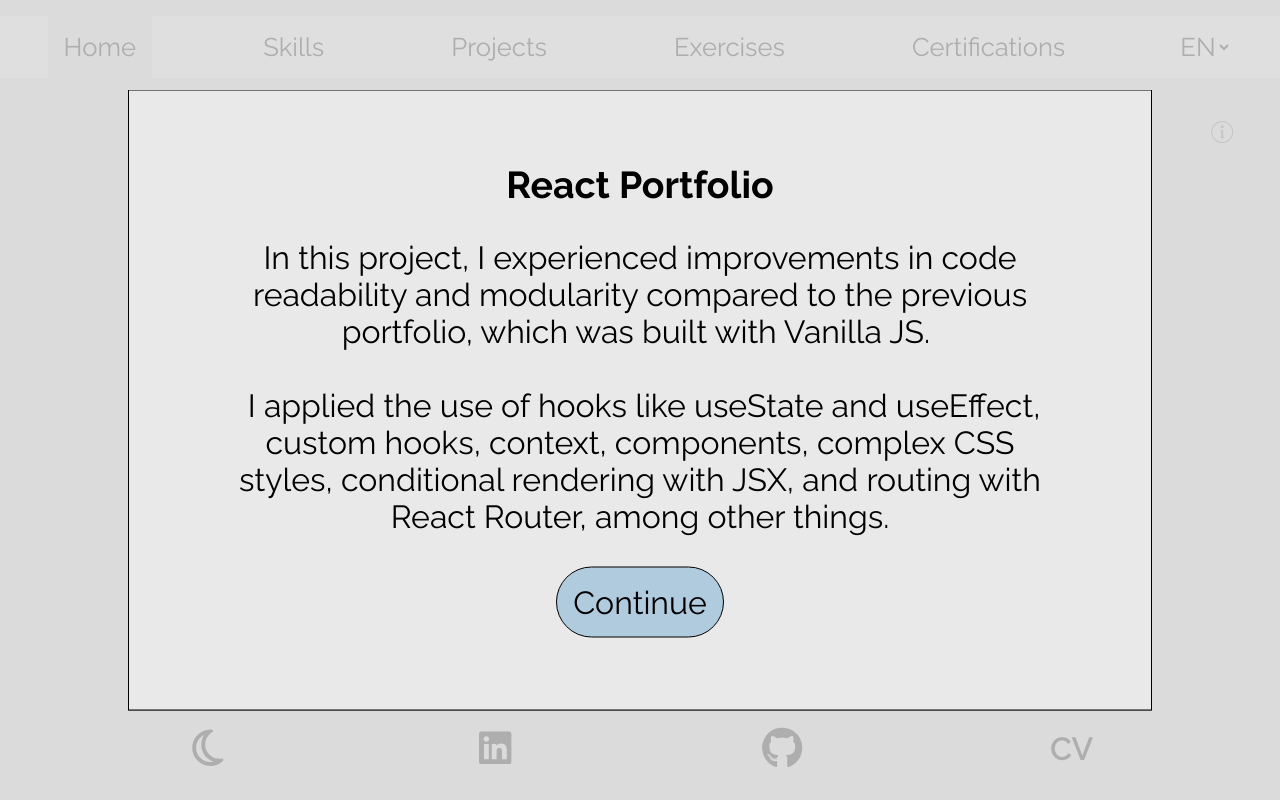
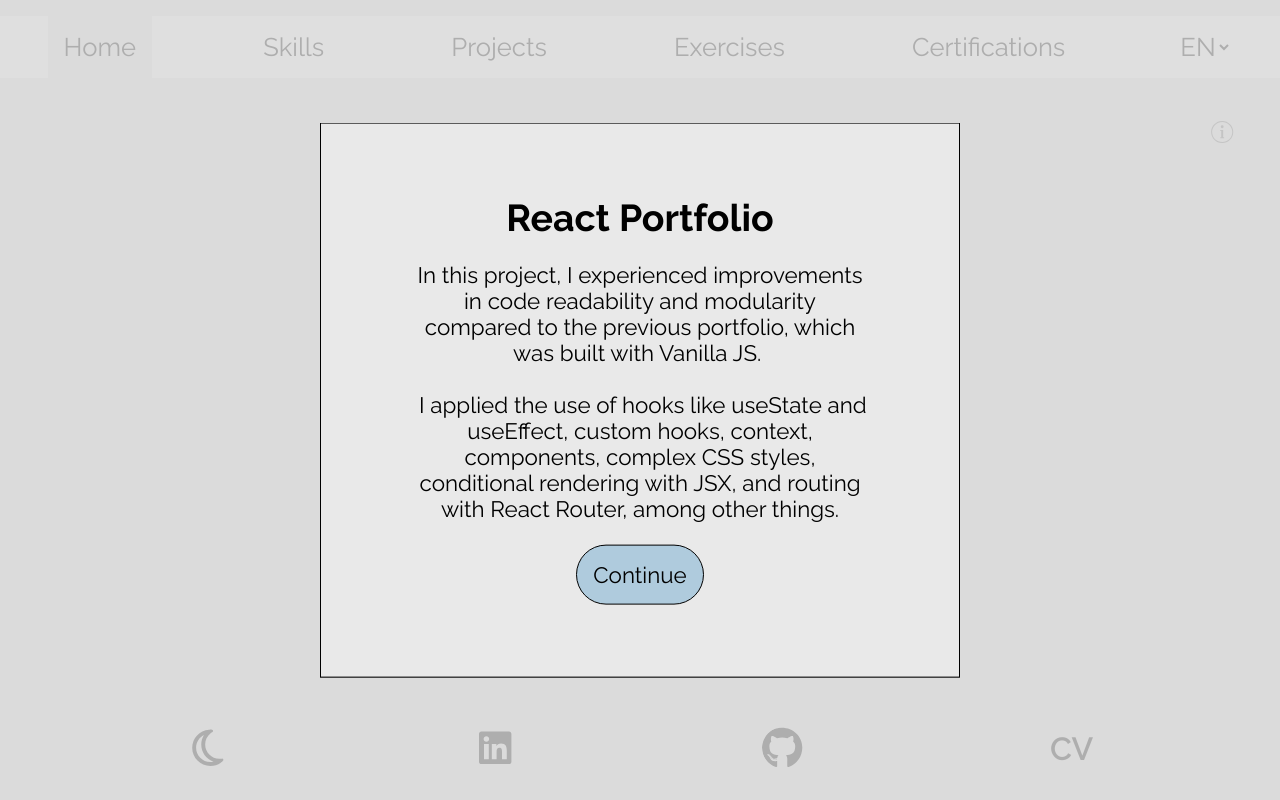
Before and after one commit to mati-fernandez/portfolio-react, a React (Vite) app: page /#/en/home in a window 1280 px wide. Both pictures are taken after a click on the icon 1222 px from the left and 132 px from the top of the page. Built offline with nearby package versions, Linux system fonts and the light colour scheme.

Commit message:
Info modal resized for desktop view

```diff
--- a/src/App.css
+++ b/src/App.css
@@ -710,12 +710,13 @@ figcaption {
   }
 
   .infoModal {
+    width: 50%;
     top: 50%;
     & p {
-      font-size: 1rem;
+      font-size: 0.7rem;
     }
     & a {
-      font-size: 1rem;
+      font-size: 0.7rem;
       font-weight: normal;
     }
     & p {
```
